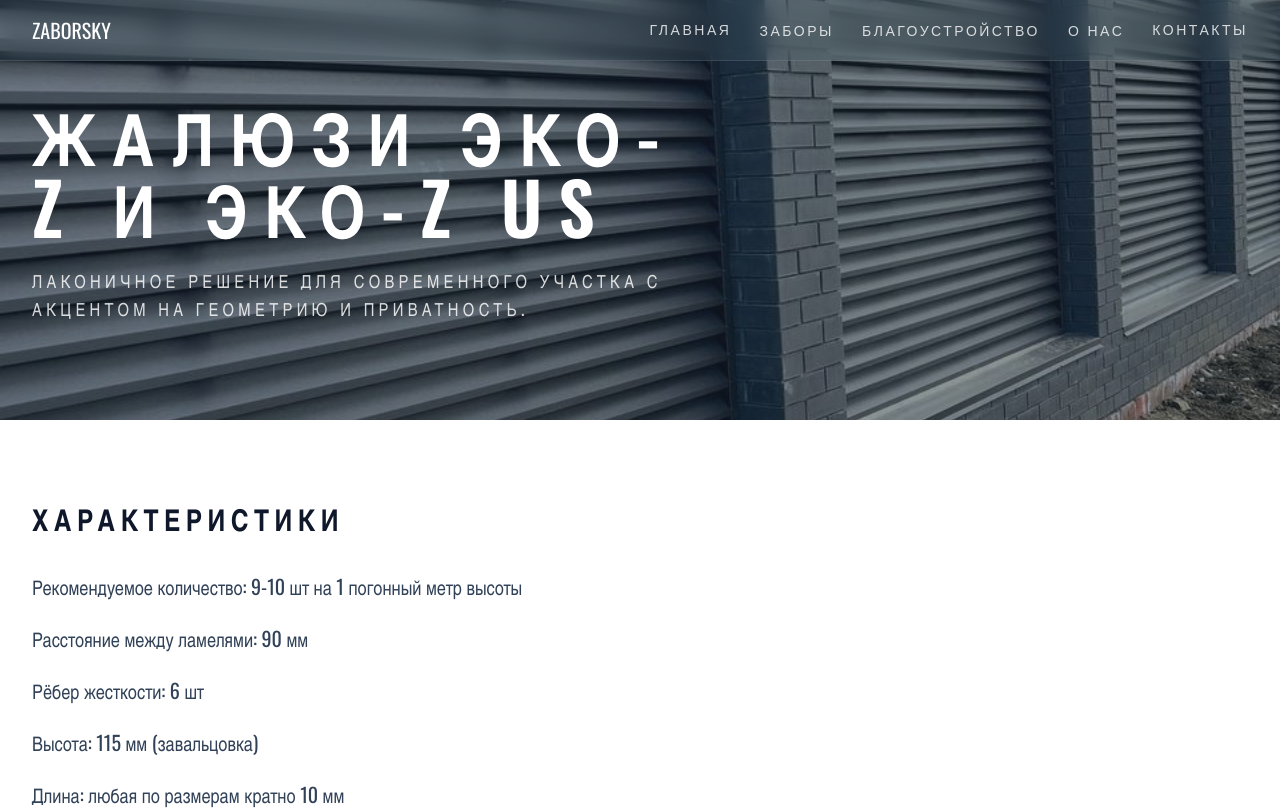
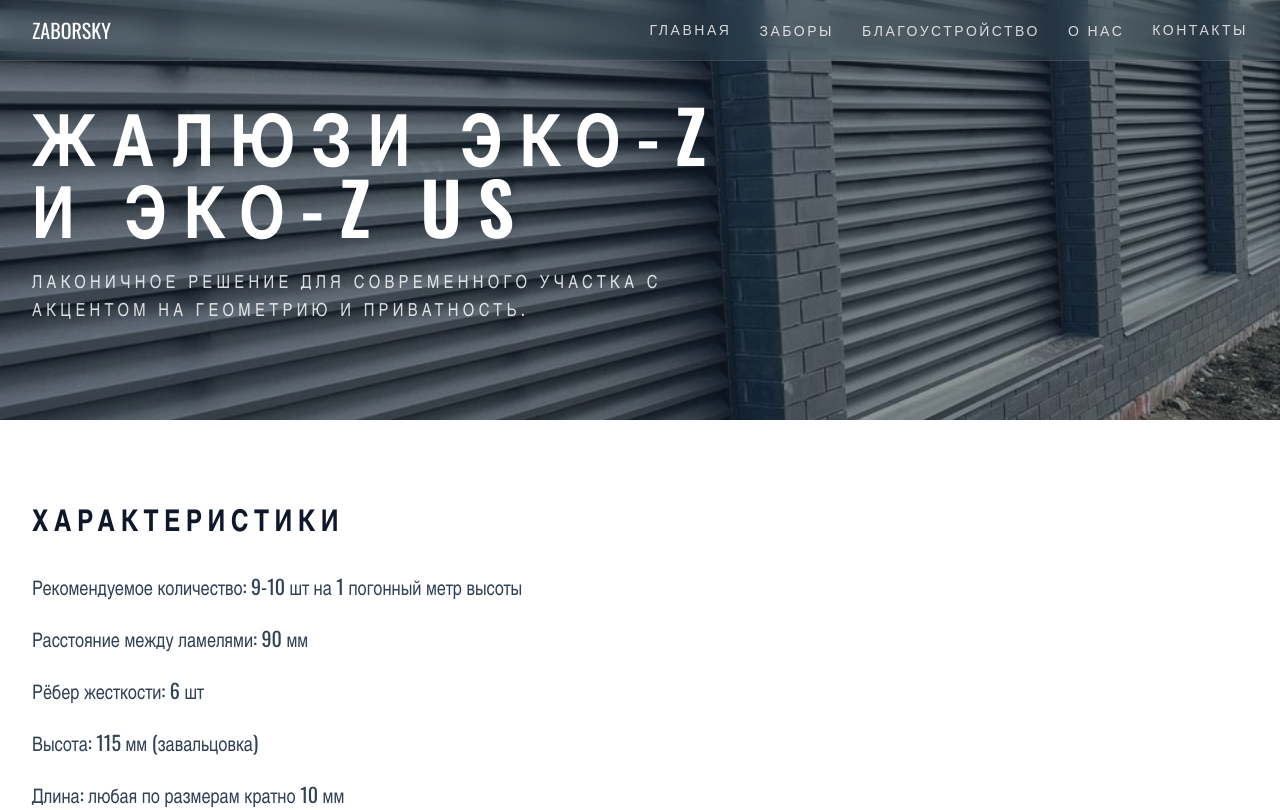
Before and after one commit to alchemmist/zaborsky, a Next.js app: page /fences/eco-z in a window 1280 px wide. Shown: the top 810 px of the page. Built offline with nearby package versions, Linux system fonts and the light colour scheme.

Commit message:
fix eco-z title

```diff
--- a/app/fences/eco-z/page.tsx
+++ b/app/fences/eco-z/page.tsx
@@ -71,7 +71,12 @@ const products: CatalogProduct[] = [
 export default function EcoZPage() {
   return (
     <DevelopmentPage
-      title="Жалюзи ЭКО-Z и ЭКО-Z US"
+      title={
+        <>
+          Жалюзи <span className="whitespace-nowrap">ЭКО-Z</span> и{" "}
+          <span className="whitespace-nowrap">ЭКО-Z US</span>
+        </>
+      }
       description="Лаконичное решение для современного участка с акцентом на геометрию и приватность."
       imageSrc="/images/fences/euro-jalusi-eco-z.png"
       imageAlt="Жалюзи ЭКО-Z и ЭКО-Z US"
--- a/components/development-page.tsx
+++ b/components/development-page.tsx
@@ -3,7 +3,7 @@ import type { ReactNode } from "react";
 import { sitePath } from "@/components/site-path";
 
 type DevelopmentPageProps = {
-  title: string;
+  title: ReactNode;
   description: string;
   imageSrc: string;
   imageAlt: string;
```
